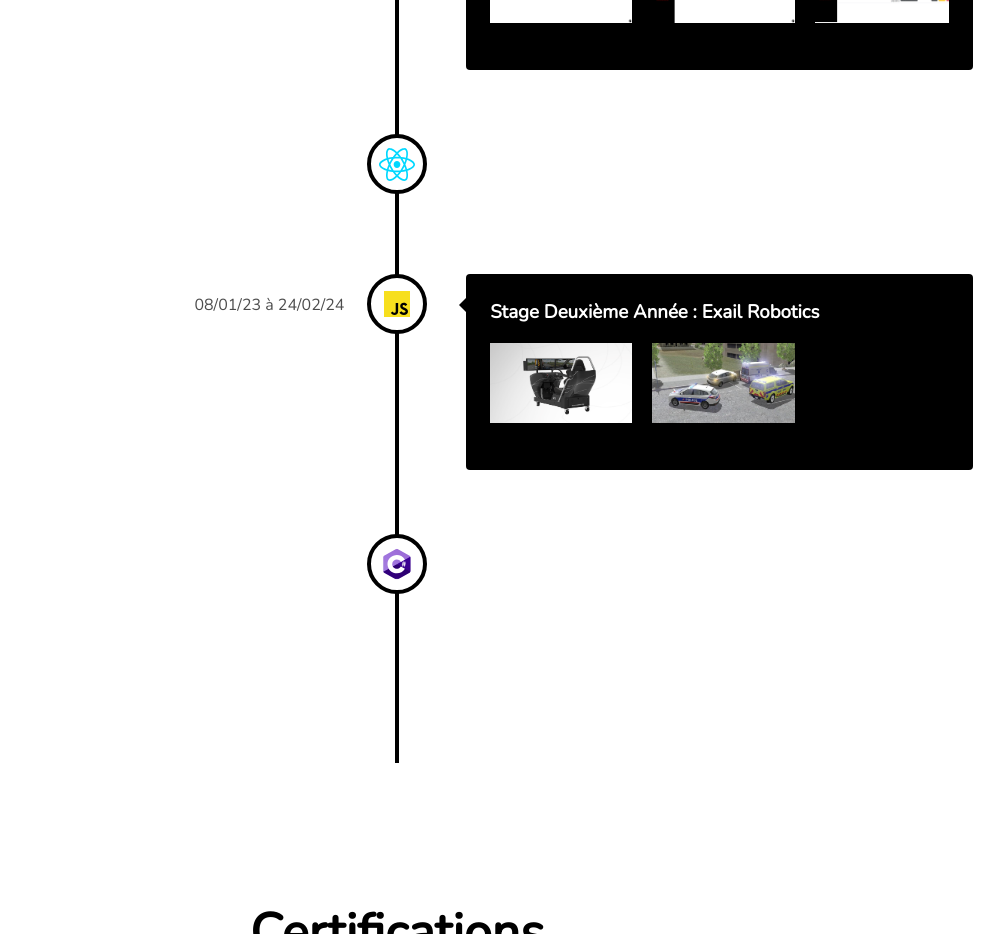
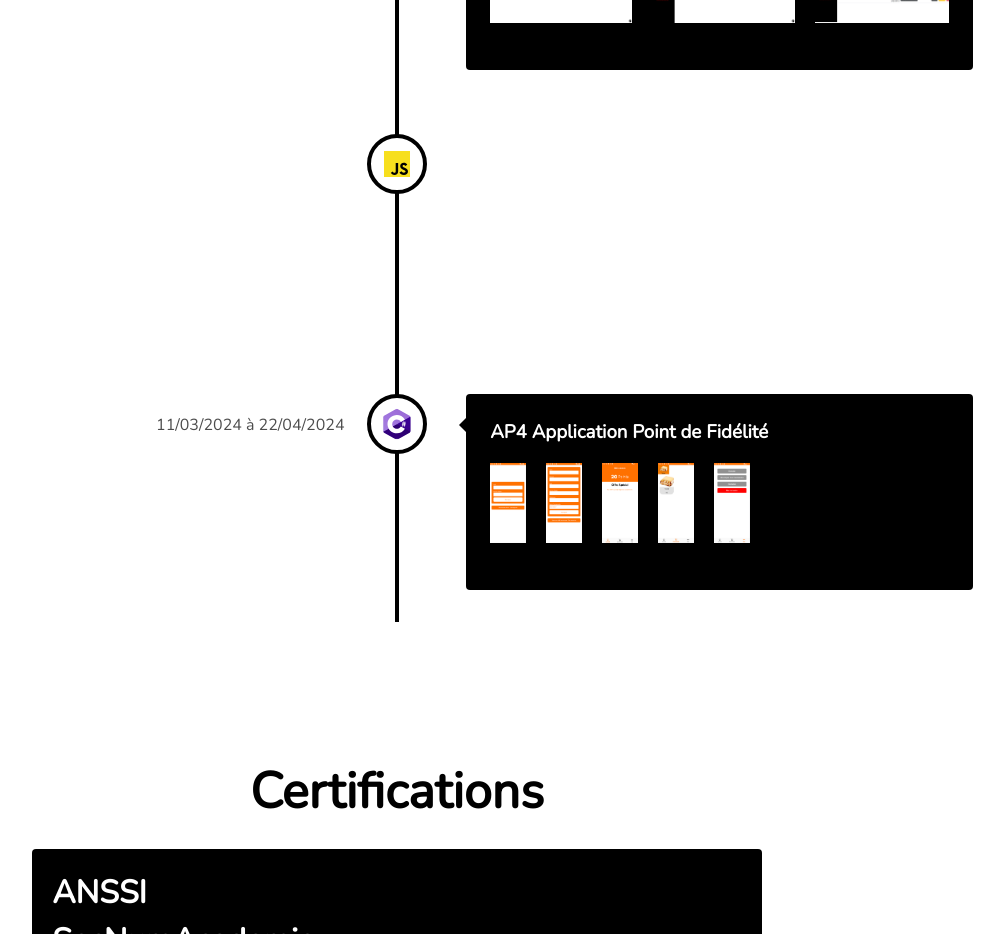
Before and after one commit to EwennAnsquer/portfolio, a React (Vite) app: page / in a window 1280 px wide. Shown: the part 2220-3154 px from the top of the page, without its empty margins (243-1247 px from the left). Built offline with nearby package versions, Linux system fonts and the light colour scheme.

Commit message:
modification de la timeline avec suppression de la partie portfolio

```diff
--- a/src/components/timeline/timeline.jsx
+++ b/src/components/timeline/timeline.jsx
@@ -156,7 +156,7 @@ export default function Timeline() {
             <img src={imgNotificationAp3} className='imgGalery' style={{aspectRatio: "16/9"}} alt="image de la page admin des questions du projet PshychoQuiz" title="image de la page admin desd questions du projet PshychoQuiz"/>
           </Galery>
         </VerticalTimelineElement>
-        <VerticalTimelineElement
+        {/* <VerticalTimelineElement
           className='vertical-timeline-element--work date'
           iconStyle={{ background: '#fff', boxShadow: 'none', display: "flex", justifyContent: "center", alignItems: "center" , border: "4px solid black"}}
           icon={<REACTIcon width={"70%"}/>}
@@ -166,12 +166,12 @@ export default function Timeline() {
           dateClassName={ "date" }
         >
           <h3 className="vertical-timeline-element-title">Mise en place d'un portfolio</h3>
-          {/* <p>
+          <p>
             Création d'un portfolio de manière individuel dans le but de retracer le parcour de proffessionnalisation et décrit les réalisations professionnelles élaborées au
             cours de la formation et l‟acquisition des compétences décrites dans le bloc de compétences « Support et mise à
             disposition de services informatiques ».
-          </p> */}
-        </VerticalTimelineElement>
+          </p>
+        </VerticalTimelineElement> */}
         <VerticalTimelineElement
           className='vertical-timeline-element--work date'
           iconStyle={{ background: '#fff', boxShadow: 'none', display: "flex", justifyContent: "center", alignItems: "center", border: "4px solid black"}}
```
